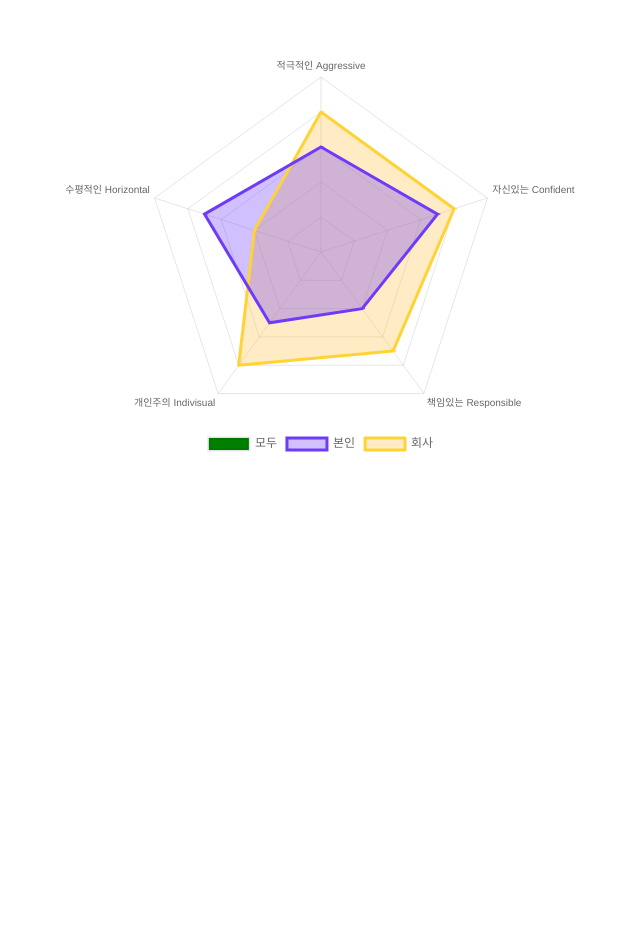
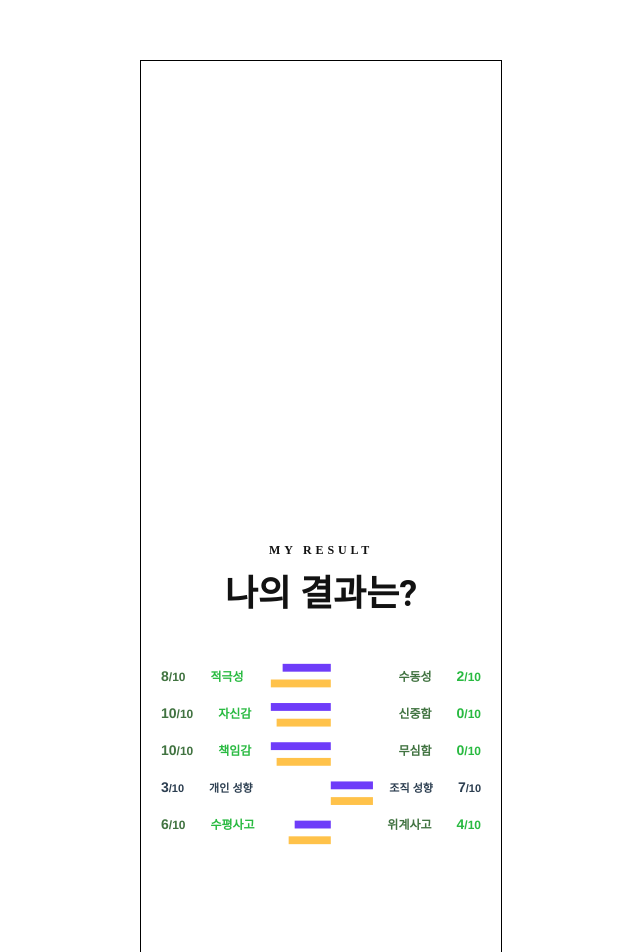
Before and after one commit to wanted-codestates-project-team-05/wanted-codestates-project-05-11, a Vue app: page / in a window 1280 px wide. Shown: the top 952 px of the page, without its empty margins (319-959 px from the left). Before the commit the page ends 800 px from the top, so only its background shows below. Built offline with nearby package versions, Linux system fonts and the light colour scheme.

Commit message:
Feat : BarChart 1차 완료

```diff
--- a/src/App.vue
+++ b/src/App.vue
@@ -1,16 +1,18 @@
 <template>
   <div id="app">
-    <PentagonChart />
+    <BarChartWrapper />
   </div>
 </template>
 
 <script>
-import PentagonChart from './components/pentagon/PentagonChart.vue';
+// import PentagonChart from './components/pentagon/PentagonChart.vue';
+import BarChartWrapper from './components/bar/BarChartWrapper.vue';
 
 export default {
   name: 'App',
   components: {
-    PentagonChart,
+    // PentagonChart,
+    BarChartWrapper,
   },
 };
 </script>
--- a/src/assets/data.json
+++ b/src/assets/data.json
@@ -6,26 +6,21 @@
     "indivisual": 3,
     "horizontal": 6
   },
-  "company": [
-    {
+  "company": {
     "SAMSUNG": {
       "aggressive": 10,
       "confident": 9,
       "resoponsible": 9,
-        "indivisual": 5,
-        "horizontal": 3
-      }
+      "indivisual": 3,
+      "horizontal": 7
     },
-    {
     "KAKAO": {
       "aggressive": 6,
       "confident": 7,
       "resoponsible": 7,
       "indivisual": 8,
       "horizontal": 9
-      }
     },
-    {
     "LGCNS": {
       "aggressive": 7,
       "confident": 7,
@@ -34,5 +29,4 @@
       "horizontal": 7
     }
   }
-  ]
 }
--- a/src/components/bar/BarChart.vue
+++ b/src/components/bar/BarChart.vue
@@ -1,9 +1,100 @@
-<template>
-  <div>BarChart</div>
-</template>
+<script>
+import { HorizontalBar } from 'vue-chartjs';
 
-<script>
 export default {
-  name: 'BarChart',
+  extends: HorizontalBar,
+  props: {
+    chartValue: Object,
+    name: String,
+  },
+
+  data() {
+    return {
+      options: {
+        responsive: true,
+        maintainAspectRatio: false,
+        layout: {
+          padding: 0,
+        },
+        legend: {
+          display: false,
+        },
+        tooltips: {
+          callbacks: {
+            label: function (tooltipItem) {
+              return tooltipItem.yLabel;
+            },
+          },
+        },
+        scales: {
+          yAxes: [
+            {
+              gridLines: {
+                display: false,
+              },
+              ticks: {
+                fontSize: 20,
+                beginAtZero: true,
+              },
+            },
+          ],
+          xAxes: [
+            {
+              gridLines: {
+                display: false,
+              },
+              ticks: {
+                display: false,
+                min: -10,
+                max: 10,
+                stepSize: 20,
+              },
+            },
+          ],
+        },
+      },
+    };
+  },
+
+  methods: {
+    getData(value, name) {
+      let user = value.user && Object.values(value.user);
+      let userInfo = user.map((i) => (i >= 5 || i === 0 ? i * -1 : 10 - i));
+
+      let company = value.company && Object.values(value.company[name]);
+      let companyInfo = company.map((i) => (i >= 5 || i === 0 ? i * -1 : 10 - i));
+      const data = {
+        labels: ['', '', '', '', ''],
+        datasets: [
+          {
+            label: 'User',
+            backgroundColor: '#6E3CF9',
+            barPercentage: 0.5,
+            data: userInfo,
+          },
+          {
+            label: 'Company',
+            backgroundColor: '#FFC24A',
+            barPercentage: 0.5,
+            data: companyInfo,
+          },
+        ],
+      };
+      return data;
+    },
+  },
+
+  mounted() {
+    this.renderChart(this.getData(this.chartValue, this.name), this.options);
+    // console.log(this.chartValue.company);
+    // console.log(this.num);
+  },
+
+  watch: {
+    chartValue() {
+      this.renderChart(this.getData(this.chartValue), this.options);
+    },
+    deep: true,
+  },
 };
 </script>
--- /dev/null
+++ b/src/components/bar/BarChartWrapper.vue
@@ -0,0 +1,149 @@
+<template>
+  <div class="wrapper">
+    <header class="header">
+      <h4 class="title1">MY RESULT</h4>
+      <h1 class="title2">나의 결과는?</h1>
+    </header>
+    <ul class="container">
+      <li v-for="(list, index) in userObj" v-bind:key="list" class="itemRow">
+        <span>
+          <span
+            :style="[data.user[list] >= 5 && { color: '#417341', fontWeight: 700, fontSize: '12px' }]"
+            class="item1"
+          >
+            <span class="BigNum">{{ data.user[list] }}</span>
+            <span>/{{ MAX_SCORE }}</span>
+          </span>
+          <span :style="[data.user[list] >= 5 && { color: '#29ba41', fontWeight: 700, fontSize: '12px' }]"
+            >{{ personalityArray[index][0] }}
+          </span>
+        </span>
+        <span>
+          <span
+            :style="[data.user[list] >= 5 && { color: '#417341', fontWeight: 700, fontSize: '12px' }]"
+            class="item1"
+            >{{ personalityArray[index][1] }}</span
+          >
+          <span :style="[data.user[list] >= 5 && { color: '#29ba41', fontWeight: 700, fontSize: '12px' }]">
+            <span class="BigNum">{{ MAX_SCORE - data.user[list] }}</span>
+            <span>/{{ MAX_SCORE }}</span></span
+          >
+        </span>
+      </li>
+      <BarChart class="Chart" :chartValue="data" :name="this.name" />
+    </ul>
+  </div>
+</template>
+
+<script>
+import BarChart from './BarChart.vue';
+import Data from '../../assets/data.json';
+const userObj = [...Object.keys(Data.user)];
+const MAX_SCORE = 10;
+const personalityArray = [
+  ['적극성', '수동성'],
+  ['자신감', '신중함'],
+  ['책임감', '무심함'],
+  ['개인 성향', '조직 성향'],
+  ['수평사고', '위계사고'],
+];
+export default {
+  name: 'BarChartWrapper',
+  components: {
+    BarChart,
+  },
+  data() {
+    return {
+      MAX_SCORE,
+      userObj,
+      personalityArray,
+      data: Data,
+      name: 'SAMSUNG',
+    };
+  },
+  mounted() {
+    // console.log(this.data.user.aggressive);
+  },
+};
+</script>
+
+<style>
+.wrapper {
+  position: relative;
+  display: flex;
+  justify-content: center;
+  align-items: center;
+  width: 360px;
+  height: 985px;
+  margin: 0 auto;
+  border: 1px solid black;
+}
+.header {
+  position: absolute;
+  width: 328px;
+  height: 118px;
+  left: 16px;
+  top: 465px;
+  background: #ffffff;
+}
+.title1 {
+  position: absolute;
+  width: 328px;
+  height: 17px;
+  left: 0px;
+  top: 16px;
+  font-family: Agenor;
+  font-style: normal;
+  font-weight: bold;
+  font-size: 12px;
+  line-height: 140%;
+  text-align: center;
+  letter-spacing: 0.32em;
+  color: #121212;
+}
+.title2 {
+  position: absolute;
+  width: 328px;
+  height: 59px;
+  left: 0px;
+  top: 43px;
+  font-family: Roboto;
+  font-style: normal;
+  font-weight: bold;
+  font-size: 36px;
+  line-height: 140%;
+  text-align: center;
+  color: #121212;
+}
+.Chart {
+  position: absolute;
+  height: 220px;
+  width: 140px;
+}
+.container {
+  display: flex;
+  flex-direction: column;
+  justify-content: center;
+  align-items: center;
+  position: absolute;
+  top: 583px;
+  height: 220px;
+  width: 100%;
+}
+.itemRow {
+  width: 320px;
+  height: 23px;
+  margin: 7px;
+  display: flex;
+  justify-content: space-between;
+  font-size: 11px;
+  font-weight: 700;
+}
+.item1 {
+  padding-right: 25px;
+}
+.BigNum {
+  font-size: 14px;
+  font-weight: 900;
+}
+</style>
```
Lines whose indentation alone changed are shown as unchanged.
